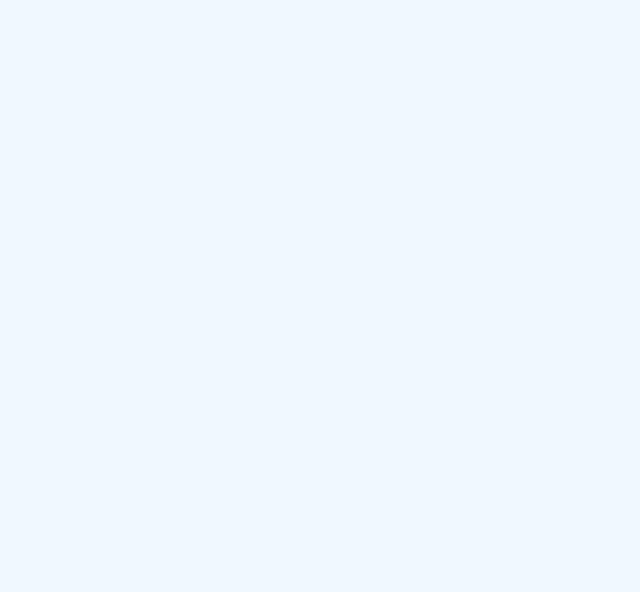
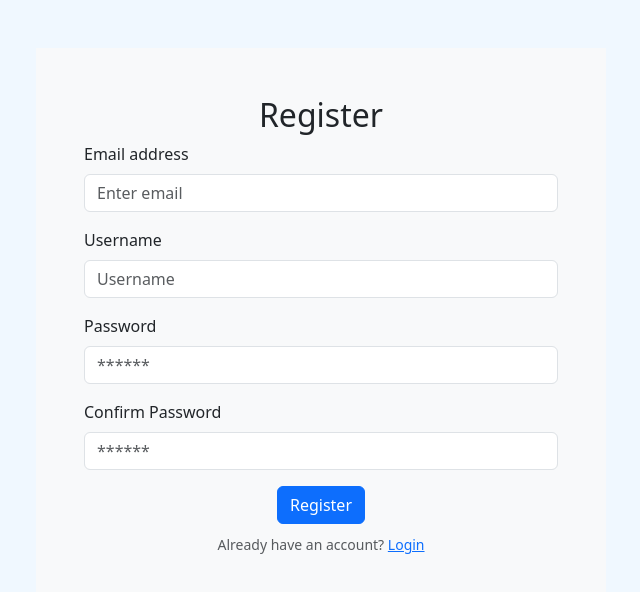
Before and after one commit to FC-Open-to-Work/FC-Open-to-Work, a React (Create React App) app in the folder client/: page /register in a window 1280 px wide. Before the commit this address had no page. Shown: the top 592 px of the page, without its empty margins (319-959 px from the left). Built offline with nearby package versions, Linux system fonts and the light colour scheme.

Commit message:
add register page

```diff
--- a/client/src/App.tsx
+++ b/client/src/App.tsx
@@ -5,7 +5,7 @@ import { BrowserRouter, Route, Routes } from "react-router-dom";
 
 import Login from "./pages/Login";
 import Home from "./pages/Home";
-// import Register from "./pages/Register";
+import Register from "./pages/Register";
 
 import { AuthProvider } from "./context/auth";
 
@@ -14,7 +14,7 @@ function App() {
     <AuthProvider>
       <BrowserRouter>
         <Routes>
-          {/* <Route exact path="/" element= {<Register />} /> */}
+          <Route path="/register" element={<Register />} />
           <Route path="/home" element={<Home />} />
           <Route path="/login" element={<Login />} />
         </Routes>
--- a/client/src/pages/Register.tsx
+++ b/client/src/pages/Register.tsx
@@ -1 +1,119 @@
-import * as React from 'react';
+import * as React from "react";
+
+import { FormEvent } from "react";
+import { useState } from "react";
+import { Container, FormText } from "react-bootstrap";
+import { Row, Col } from "react-bootstrap";
+import Button from "react-bootstrap/Button";
+import Form from "react-bootstrap/Form";
+
+import { Link } from "react-router-dom";
+
+import axios from "axios";
+
+export default function Register() {
+  const [variables, setVariables] = useState({
+    email: "",
+    username: "",
+    password: "",
+    confirmPassword: "",
+  });
+
+  function submitRegisterForm(e: FormEvent<HTMLFormElement>) {
+    e.preventDefault();
+    console.log(variables);
+
+    // axios
+    //   .post("http://localhost:8080/register", {
+    //     email: variables.email,
+    //     username: variables.username,
+    //     password: variables.password,
+    //     confirmPassword: variables.confirmPassword,
+    //   })
+    //   .then(function (response) {
+    //     // handle success
+    //     console.log(response);
+    //     window.location.href = "/login";
+    //   })
+    //   .catch(function (error) {
+    //     // handle error
+    //     console.log(error);
+    //   });
+
+    window.location.href = "/login";
+  }
+
+  return (
+    <Container className="justify-content-center">
+      <Row className="justify-content-center pt-5">
+        <Col className="bg-light p-5 justify-content-center" lg={6} md={8}>
+          <h2 className="fs-2 text-dark text-center">Register</h2>
+          <Form onSubmit={submitRegisterForm}>
+            <Form.Group className="mb-3" controlId="RegisterEmail">
+              <Form.Label>Email address</Form.Label>
+              <Form.Control
+                type="email"
+                value={variables.email}
+                onChange={(e) =>
+                  setVariables({ ...variables, email: e.target.value })
+                }
+                placeholder="Enter email"
+              />
+            </Form.Group>
+
+            <Form.Group className="mb-3" controlId="RegisterUsername">
+              <Form.Label>Username</Form.Label>
+              <Form.Control
+                type="text"
+                value={variables.username}
+                onChange={(e) =>
+                  setVariables({ ...variables, username: e.target.value })
+                }
+                placeholder="Username"
+              />
+            </Form.Group>
+
+            <Form.Group className="mb-3" controlId="RegisterPassword">
+              <Form.Label>Password</Form.Label>
+              <Form.Control
+                type="password"
+                value={variables.password}
+                onChange={(e) =>
+                  setVariables({ ...variables, password: e.target.value })
+                }
+                placeholder="******"
+              />
+            </Form.Group>
+
+            <Form.Group className="mb-3" controlId="RegisterConfirmPassword">
+              <Form.Label>Confirm Password</Form.Label>
+              <Form.Control
+                type="password"
+                value={variables.confirmPassword}
+                onChange={(e) =>
+                  setVariables({
+                    ...variables,
+                    confirmPassword: e.target.value,
+                  })
+                }
+                placeholder="******"
+              />
+            </Form.Group>
+
+            <div className="text-center">
+              <Button variant="primary" type="submit">
+                Register
+              </Button>
+              <br />
+              <div className="mt-2">
+                <FormText>
+                  Already have an account? <Link to="/login">Login</Link>
+                </FormText>
+              </div>
+            </div>
+          </Form>
+        </Col>
+      </Row>
+    </Container>
+  );
+}
```
